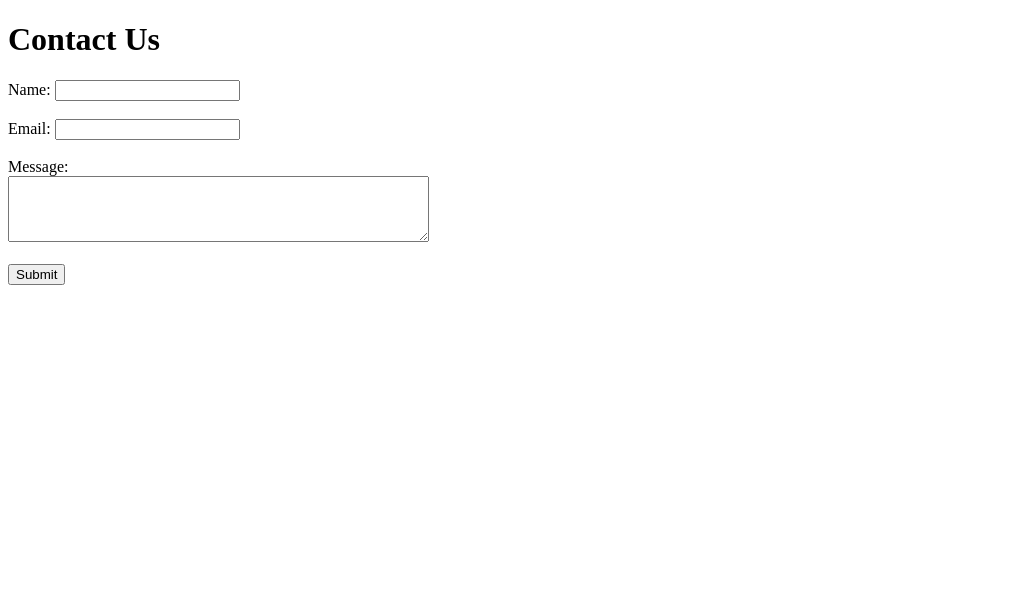
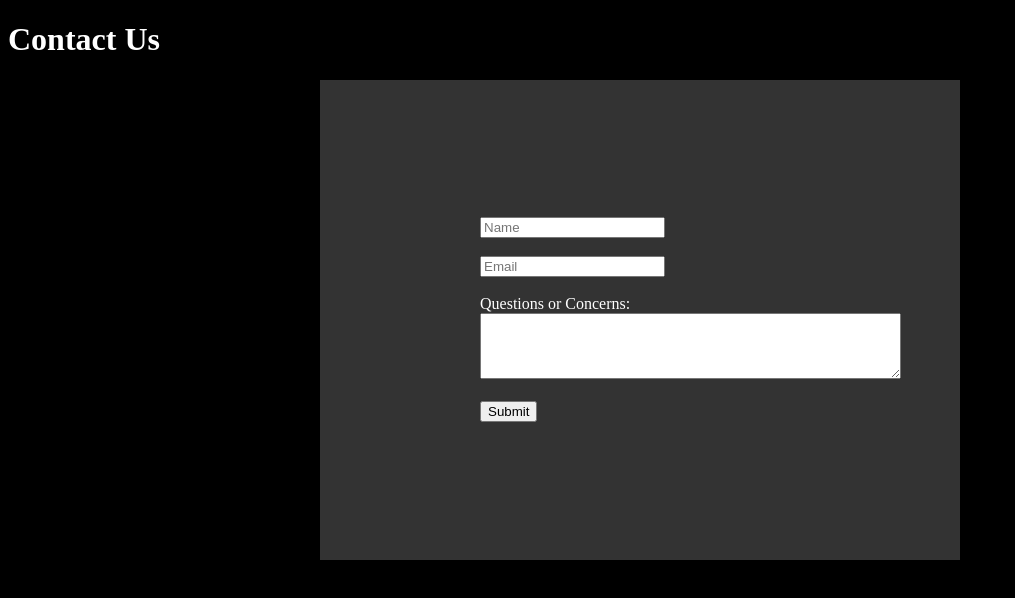
Before and after one commit to TheWhyz/T3_Practice, a plain HTML site: page index.html in a window 1280 px wide. Shown: the whole page, without its empty margins (0-1015 px from the left). Drawn offline with Linux system fonts and the light colour scheme.

Commit message:
Added styling to the form

```diff
--- a/index.html
+++ b/index.html
@@ -2,24 +2,26 @@
 <html>
 
 <head>
-    <title>Home</title>
+    <title>Contact Us - Free Cyber Clinic</title>
     <link rel="stylesheet" type="text/css" href="style.css">
 </head>
 
 <body>
     <h1>Contact Us</h1>
-    <form action="/submit_form" method="post">
-        <label for="name">Name:</label>
-        <input type="text" id="name" name="name" required><br><br>
+    <section id="mainpage">
+    <form id="contact" action="/submit_form" method="post">
+        <!-- <label for="name">Name:</label> -->
+        <input type="text" id="name" name="name" placeholder="Name" required><br><br>
 
-        <label for="email">Email:</label>
-        <input type="email" id="email" name="email" required><br><br>
+        <!-- <label for="email">Email:</label> -->
+        <input type="email" id="email" name="email" placeholder="Email" required><br><br>
 
-        <label for="message">Message:</label><br>
+        <label for="message">Questions or Concerns:</label><br>
         <textarea id="message" name="message" rows="4" cols="50" required></textarea><br><br>
 
         <input type="submit" value="Submit">
     </form>
+    </section>
 </body>
 
 </html>
--- a/style.css
+++ b/style.css
@@ -0,0 +1,20 @@
+body {
+    background-color: black;
+    color: white;
+}
+
+#mainpage {
+    background-color: #333333;
+    margin: auto;
+    height: 30rem;
+    width: 40rem;
+    display: flex;
+    justify-content: center;
+    align-items: center;
+}
+
+#contact {
+    width: 50%;
+    justify-content: center;
+    align-items: center;
+}
```
